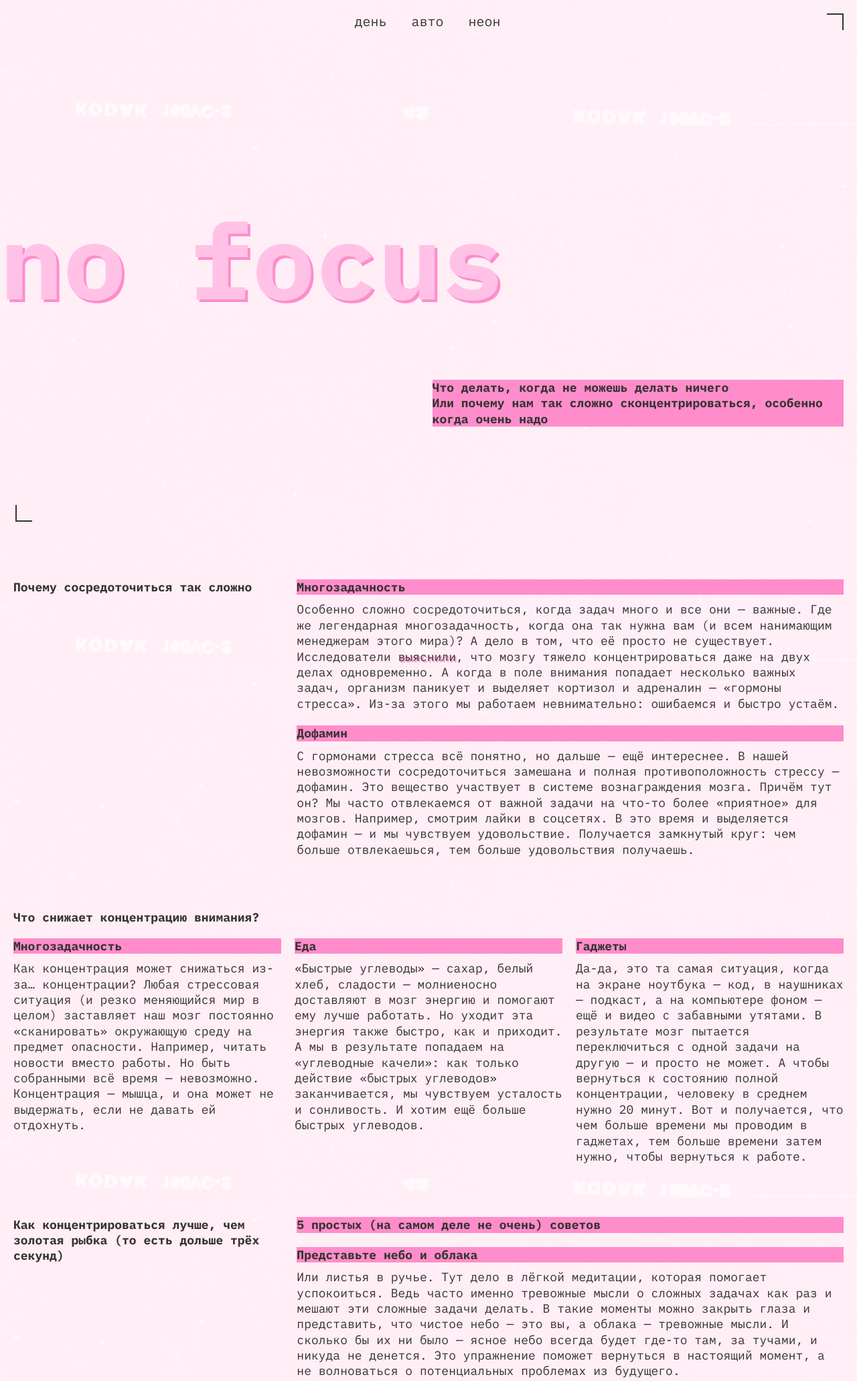
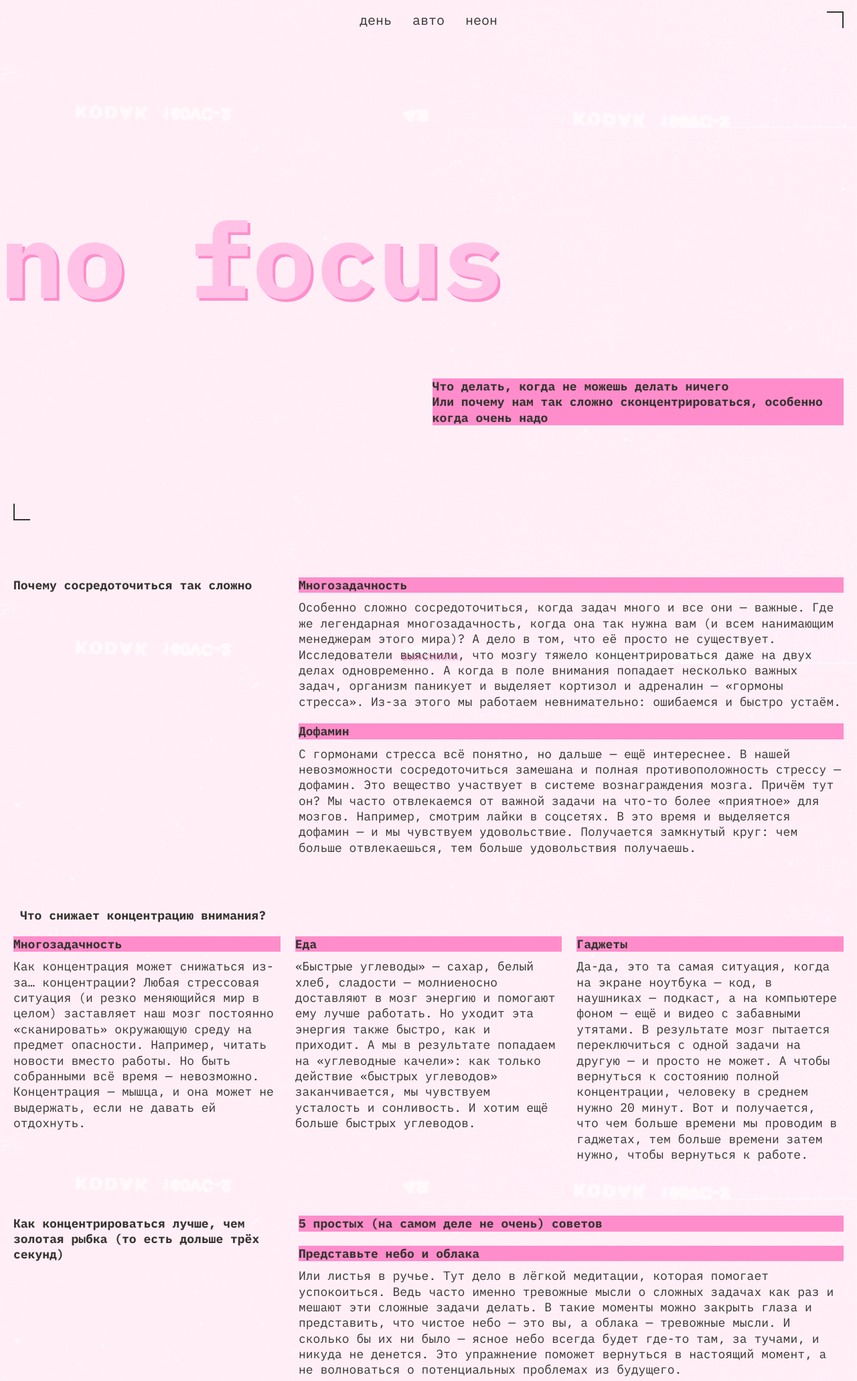
Before and after one commit to MarinaKim456/slozhno-sosredotochitsya, a website: page index.html in a window 1280 px wide. Shown: the top 2062 px of the page at 67% size. Drawn offline with Linux system fonts and the light colour scheme.

```diff
--- a/styles/style.css
+++ b/styles/style.css
@@ -70,6 +70,7 @@
   min-width: 375px;
   margin-inline-end: auto;
   margin-inline-start: auto;
+  margin: 0 auto;
   font-family: 'IBM Plex Mono', Helvetica, Arial, sans-serif;
   font-size: 18px;
   padding-block-start: 10px;
@@ -287,6 +288,10 @@
   font-family: inherit;
   font-size: 1em;
   color: var(--title-color);
+}
+
+.content_paragraph_subtitle {
+  margin-block-end: 7px;
 }
 
 .content_paragraph_title,
@@ -601,7 +606,7 @@
 
   .header {
     min-height: 768px;
-    margin-block-end: 8px;
+    margin-block-end: 10px;
   }
 
   .REC_container_dot::before {
@@ -615,43 +620,45 @@
   }
 
   .header::before {
-    top: 5px;
+    top: 7px;
     right: 20px;
   }
 
   .header::after {
-    bottom: 20px;
+    bottom: 13px;
     left: 10px;
     margin-inline-start: 10px;
     margin-block-end: 20px;
   }
 
   .header__theme-menu {
+    display: flex;
     font-size: clamp(1.125rem, 0.75rem + 0.7813vw, 1.25rem);
-    justify-content: end;
+    justify-content: center;
   }
 
   .header__theme-menu-list {
-    margin-block-start: 147px;
-    gap: 10px;
-    align-content: center;
-    margin-inline-end: 23px;
+    display: flex;
+    margin-block-start: 5px;
+    margin-inline-end: 0;
+    gap: 19px;
   }
 
   .header__theme_title {
-    margin-block-start: 172px;
-    margin-block-end: 162px;
-    margin-inline-start: 4px;
     font-size: clamp(7.5rem, 0.5625rem + 14.4531vw, 9.8125rem);
+    margin-inline-start: 0;
+    margin-block-start: 273px;
+    margin-block-end: 114px;
     transition: 1s;
   }
 
   .header_text_container {
+    font-size: 1em;
+    line-height: 1.3;
+    justify-self: end;
+    width: 48%;
     margin-inline-end: 20px;
-    font-size: 1em;
-    width: 47%;
-    justify-self: end;
-    align-self: start;
+    margin-block-end: 134px;
     transition: 1s;
   }
 
@@ -664,11 +671,17 @@
     grid-template-columns: 1fr 2fr;
   }
 
+  .content_paragraph_title {
+    margin-inline: 10px;
+  }
+
   .content_paragraph_subtitle {
     margin-block-end: 0;
   }
 
   .content_card_list {
+    margin-inline-start: 10px;
+    margin-inline-end: 10px;
     font-size: 1em;
     gap: 10px;
   }
@@ -682,17 +695,22 @@
   }
 
   .card_wrapper {
+    display: grid;
     gap: 22px;
+    grid-template-columns: repeat(3, 1fr);
+    margin-inline-start: 10px;
+    margin-inline-end: 10px;
     margin-block-end: 30px;
   }
 
   .content_card_list_title {
-    width: calc(30%);
+    width: 30%;
+    margin-inline-start: 20px;
     margin-block-end: 10px;
   }
 
   .content__text-block {
-    padding-block-start: 37px;
+    padding-block-start: 42px;
   }
 
   .gallery {
@@ -729,6 +747,10 @@
     grid-column-end: 4;
   }
 
+  .footer_title {
+    font-size: 157px;
+  }
+
   .footer::before {
     top: 18px;
     right: 23px;
@@ -739,154 +761,3 @@
     bottom: 20px;
   }
 }
-
-@media (width>= 769px) {
-
-  .page {
-    padding-block-start: 5px;
-  }
-
-  .REC_container_dot::before {
-    right: 48px;
-    top: 17px;
-  }
-
-  .REC_container_dot::after {
-    right: 27px;
-    top: 21px;
-  }
-
-  .header::before {
-    top: 15px;
-    right: 20px;
-  }
-
-  .header::after {
-    bottom: 6px;
-    left: 13px;
-    margin-inline-start: 10px;
-    margin-block-end: 20px;
-  }
-
-  .header__theme-menu {
-    margin-block-start: 5px;
-    align-items: start;
-    justify-content: center;
-  }
-
-  .header__theme-menu-list {
-    display: flex;
-    margin-block-start: 7px;
-    margin-inline-start: 20px;
-    gap: 25px;
-  }
-
-  .header__theme_title {
-    font-size: clamp(7.5rem, 0.5625rem + 14.4531vw, 9.8125rem);
-    margin-inline-start: 0;
-    margin-block-start: 273px;
-    margin-block-end: 114px;
-  }
-
-  .header_text_container {
-    font-size: 1em;
-    line-height: 1.3;
-    justify-self: end;
-    width: 48%;
-    margin-inline-end: 20px;
-    margin-block-end: 134px;
-  }
-
-  .content__text-block {
-    padding-block-start: 52px;
-    margin-block-end: 44px;
-  }
-
-  .content_paragraph {
-    margin-inline-start: 20px;
-    margin-inline-end: 20px;
-    display: grid;
-    gap: 15px;
-    grid-template-rows: 1fr;
-    grid-template-columns: 1fr 2fr;
-    margin-block-end: 16px;
-  }
-
-  .content_paragraph_subtitle {
-    margin-block-end: 0;
-  }
-
-  .content_card_list_title {
-    width: 30%;
-    margin-inline-start: 10px;
-  }
-
-  .text_wrapper {
-    margin-block-end: 12px;
-  }
-
-  /* .content-card-text,
-  .content__paragraph_item_text,
-  .content__list-text {
-    color: var(--text-color);
-  } */
-
-  .card_wrapper {
-    display: grid;
-    gap: 20px;
-    grid-template-columns: repeat(3, 1fr);
-    margin-inline-start: 10px;
-    margin-inline-end: 10px;
-    margin-block-end: 29px;
-  }
-
-  .gallery {
-    margin-inline-start: 20px;
-    margin-inline-end: 20px;
-  }
-
-  .gallery_title {
-    margin-block-end: 20px;
-  }
-
-  .gallery_wrapper {
-    display: grid;
-    grid-template-rows: repeat(3, calc((vw-20px) / 3));
-    grid-template-columns: repeat(3, auto);
-    gap: 20px;
-    grid-auto-flow: dense;
-    margin-block-end: 60px;
-  }
-
-  .meditation_image {
-    grid-column-start: 1;
-    grid-column-end: 3;
-  }
-
-  .food_image {
-    grid-area: 1 / 3 / 3 / 4;
-  }
-
-  .music_image {
-    grid-area: 2 / 1 / 4 / 2;
-  }
-
-  .walk_image {
-    grid-column-start: 2;
-    grid-column-end: 4;
-  }
-
-  .footer_title {
-    font-size: 157px;
-  }
-
-  .footer::before {
-    top: 18px;
-    right: 13px;
-  }
-
-  .footer::after {
-    left: 13px;
-    bottom: 18px;
-  }
-}
```
